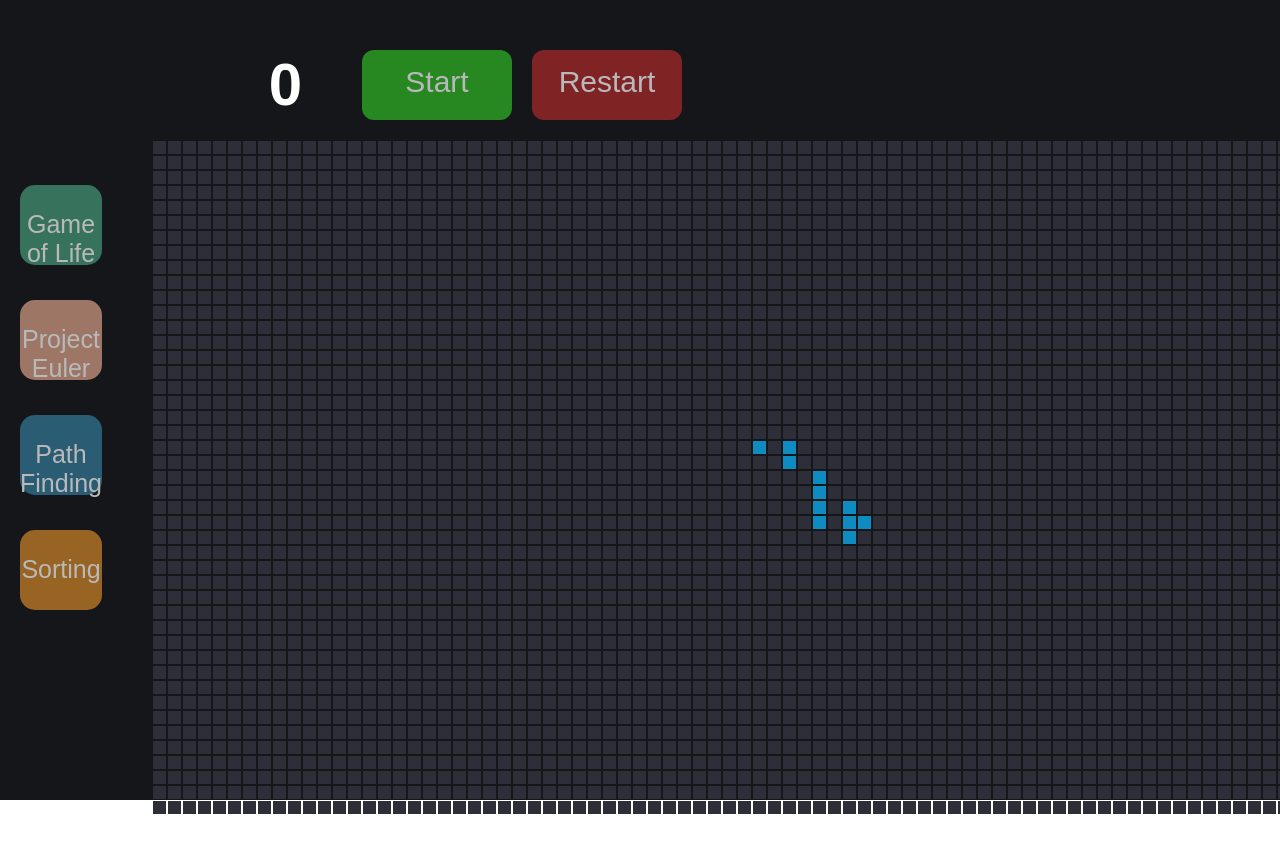
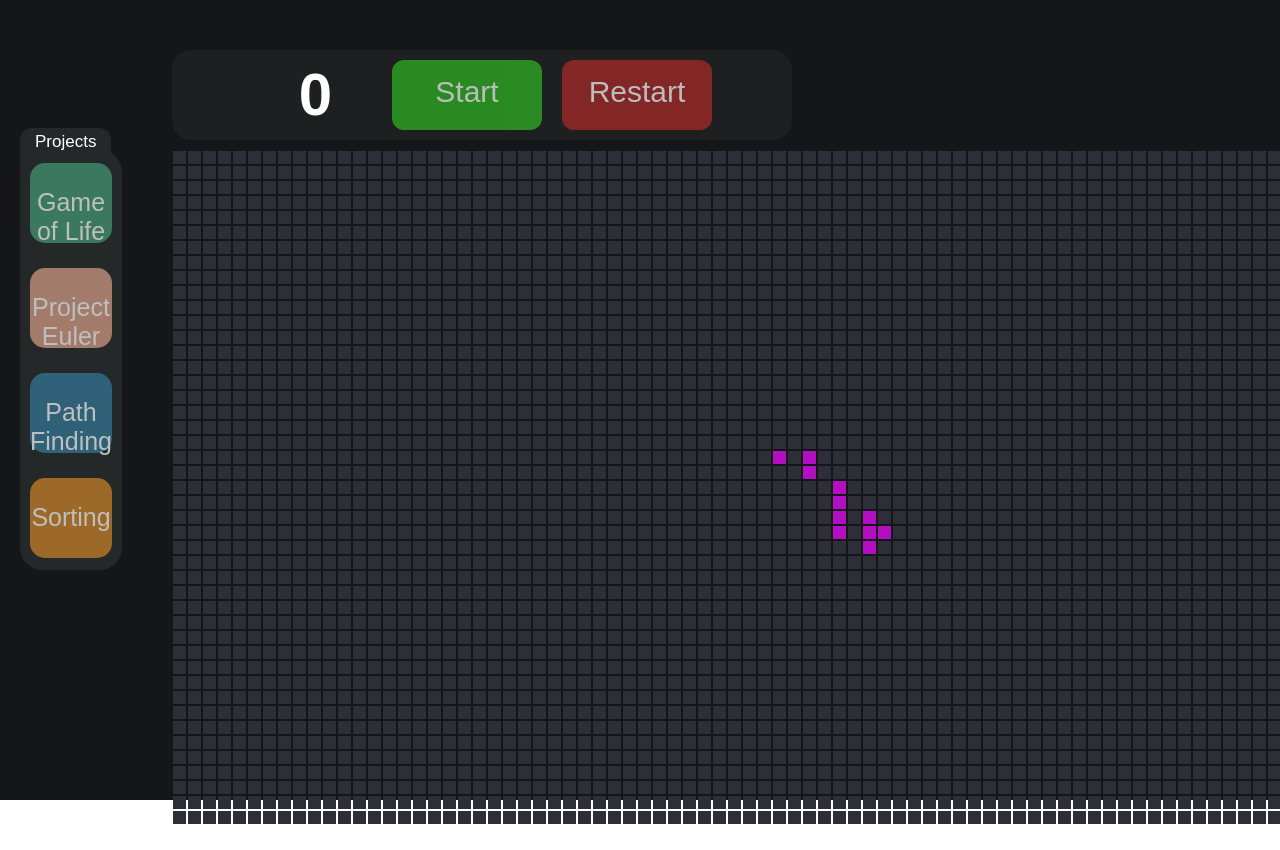
Before and after one commit to CoxJared/Visualizer, a React (Create React App) app: page / in a window 1280 px wide. Shown: the top 850 px of the page. Built offline with nearby package versions, Linux system fonts and the light colour scheme.

Commit message:
side bar background

```diff
--- a/src/App.css
+++ b/src/App.css
@@ -9,14 +9,31 @@
 
 .side-bar{
   /* border:1px solid red; */
+  position: relative;
   width:200px;
-  height:600px;
+  height:400px;
+  background-color: rgb(37, 40, 41);
+  padding:10px;
+  border-radius: 22px;
+  border-top-left-radius: 0px;
+}
+.side-bar-heading{
+  background-color: rgb(37, 40, 41);
+  color:#fff;
+  font-size:17px;
+  font-weight:100;
+  padding:4px 15px;
+  border-top-left-radius: 12px;
+  border-top-right-radius: 12px;
+  position: absolute;
+  top:-22px;
+  left:0;
 }
 
 .side-bar-option{
   width:100%;
   height:80px;
-  margin-top:35px;
+  margin:3px 0 25px 0;
   position:relative;
   border-radius: 15px;
   justify-content: center;
--- a/src/components/SideBar.js
+++ b/src/components/SideBar.js
@@ -4,6 +4,7 @@
   render() {
     return (
       <div className="side-bar">
+
         <div className="side-bar-option button" style={{backgroundColor:'rgb(69,154,120)'}}>
           <h1>Game of Life</h1>
         </div>
@@ -17,6 +18,7 @@
           <h1>Sorting</h1>
         </div>
 
+        <h1 className="side-bar-heading">Projects</h1>
       </div>
     )
   }
--- a/src/components/gameoflife/GameOfLife.css
+++ b/src/components/gameoflife/GameOfLife.css
@@ -20,13 +20,18 @@
 }
 
 .alive{
-  background-color:rgb(14, 140, 194);
+  background-color:rgb(179, 14, 194);
 }
 
 .controls{
   /* border:1px solid red; */
+  width:600px;
+  height:70px;
   display: flex;
   margin-bottom: 10px;
+  background-color: rgb(29, 31, 32);
+  padding:10px;
+  border-radius: 20px;
 }
 .generation-container{
   height:80px;
```
